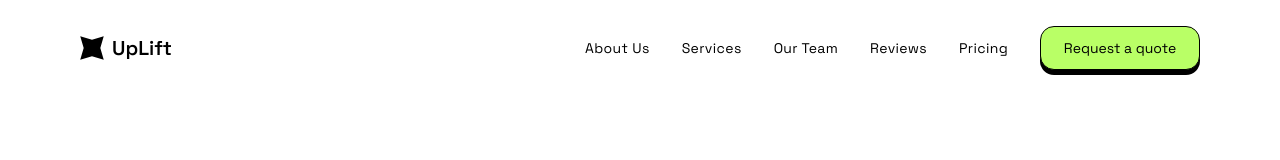
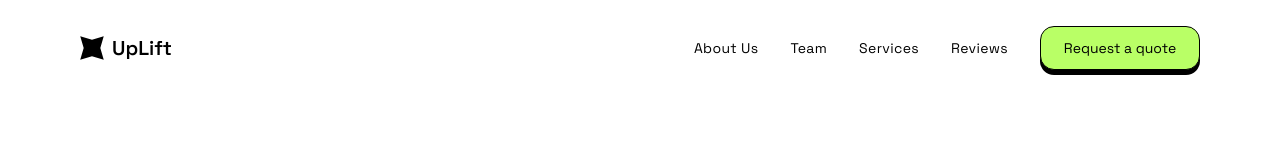
Before and after one commit to NeelFrostrain/UpLift, a Next.js app: page / in a window 1280 px wide. Shown: the top 160 px of the page. Built offline with nearby package versions, Linux system fonts and the light colour scheme.

Commit message:
feat: Add IDs to sections for improved navigation and accessibility

```diff
--- a/src/components/common/ContactSection.tsx
+++ b/src/components/common/ContactSection.tsx
@@ -21,7 +21,10 @@ export default function ContactSection() {
         description="Connect with Us: Let's Discuss Your Digital Marketing Needs"
         descriptionClassName="max-w-70"
       />
-      <div className="relative mt-10 flex w-full items-stretch justify-between overflow-hidden rounded-2xl border bg-gray-100 p-5 text-black shadow-[0_5px_0_0_rgba(0,0,0,1)] lg:border-none lg:bg-transparent lg:px-0 lg:shadow-none">
+      <div
+        className="relative mt-10 flex w-full items-stretch justify-between overflow-hidden rounded-2xl border bg-gray-100 p-5 text-black shadow-[0_5px_0_0_rgba(0,0,0,1)] lg:border-none lg:bg-transparent lg:px-0 lg:shadow-none"
+        id="contact-us"
+      >
         {/* Form Side */}
         <motion.div
           initial="hidden"
--- a/src/components/common/FooterSection.tsx
+++ b/src/components/common/FooterSection.tsx
@@ -7,11 +7,12 @@ import { Input } from '../ui/input';
 
 export default function FooterSection() {
   const navLinks = [
-    { name: 'About us', href: '#about' },
+    { name: 'About Us', href: '#about' },
+    { name: 'Team', href: '#team' },
     { name: 'Services', href: '#services' },
-    { name: 'Use Cases', href: '#team' },
-    { name: 'Pricing', href: '#pricing' },
-    { name: 'Blog', href: '#blog' },
+    // { name: 'Our Team', href: '#team' },
+    { name: 'Reviews', href: '#reviews' },
+    // { name: 'Pricing', href: '#pricing' },
   ];
 
   return (
--- a/src/components/common/HeroSection.tsx
+++ b/src/components/common/HeroSection.tsx
@@ -7,7 +7,10 @@ import { motion } from 'motion/react';
 export default function HeroSection() {
   return (
     <SectionWrapper className="mt-50 mb-30 h-128 flex-col items-center gap-2 px-2 md:mt-0 md:h-180 md:flex-row md:justify-between md:gap-0 xl:pt-10">
-      <div className="flex h-full flex-1 items-center justify-center md:hidden md:justify-end">
+      <div
+        className="flex h-full flex-1 items-center justify-center md:hidden md:justify-end"
+        id="about"
+      >
         <motion.div
           initial={{ opacity: 0, scale: 0.8 }}
           animate={{ opacity: 1, scale: 1 }}
--- a/src/components/common/Navbar.tsx
+++ b/src/components/common/Navbar.tsx
@@ -10,10 +10,11 @@ export default function Navbar() {
   const [isOpen, setIsOpen] = useState(false);
   const navLinks = [
     { name: 'About Us', href: '#about' },
+    { name: 'Team', href: '#team' },
     { name: 'Services', href: '#services' },
-    { name: 'Our Team', href: '#team' },
+    // { name: 'Our Team', href: '#team' },
     { name: 'Reviews', href: '#reviews' },
-    { name: 'Pricing', href: '#pricing' },
+    // { name: 'Pricing', href: '#pricing' },
   ];
 
   const navItemVariants = {
@@ -58,14 +59,15 @@ export default function Navbar() {
             </Link>
           </motion.div>
         ))}
-        <motion.button
+        <motion.a
           initial={{ opacity: 0, scale: 0.8 }}
           animate={{ opacity: 1, scale: 1 }}
           transition={{ delay: 1, duration: 0.5 }}
-          className="bg-primary hover:bg-background card-neo h-11 w-40 cursor-pointer rounded-[14px] border border-black text-sm transition-all duration-150 ease-in hover:text-black"
+          className="bg-primary hover:bg-background card-neo flex h-11 w-40 cursor-pointer items-center justify-center rounded-[14px] border border-black text-sm transition-all duration-150 ease-in hover:text-black"
+          href="#contact-us"
         >
           Request a quote
-        </motion.button>
+        </motion.a>
       </div>
 
       {/* Mobile Menu Toggle */}
--- a/src/components/common/ReviewsSection.tsx
+++ b/src/components/common/ReviewsSection.tsx
@@ -83,7 +83,10 @@ export default function ReviewsSection() {
         description="What our clients say about us "
       /> */}
       {/* Dark Container */}
-      <div className="mx-auto my-20 w-full max-w-7xl rounded-[45px] bg-[#191a23] py-16 text-white md:py-24">
+      <div
+        className="mx-auto my-20 w-full max-w-7xl rounded-[45px] bg-[#191a23] py-16 text-white md:py-24"
+        id="reviews"
+      >
         <Carousel
           setApi={setApi}
           opts={{
--- a/src/components/common/ServicesSection.tsx
+++ b/src/components/common/ServicesSection.tsx
@@ -34,6 +34,7 @@ export default function ServicesSection() {
         whileInView="visible"
         viewport={{ once: true, amount: 0.1 }}
         className="my-10 grid w-full grid-cols-1 gap-5 md:grid-cols-2 xl:grid-cols-3 2xl:grid-cols-4"
+        id="services"
       >
         {assets.services.map((service, index) => (
           <motion.div key={index} variants={cardVariants}>
--- a/src/components/common/TeamSection.tsx
+++ b/src/components/common/TeamSection.tsx
@@ -111,6 +111,7 @@ export default function TeamSection() {
         whileInView="visible"
         viewport={{ once: true }}
         className="grid h-fit w-full grid-cols-1 gap-6 sm:grid-cols-2 lg:grid-cols-3"
+        id="team"
       >
         {team.map((member, index) => (
           <motion.div key={index} variants={cardVariants}>
```
